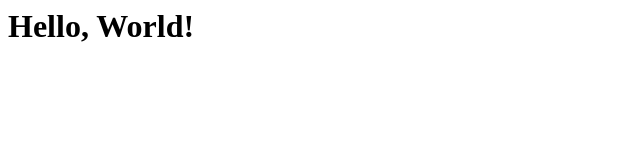
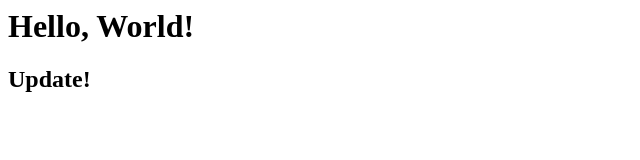
Before and after one commit to peterboyer/monotreme-example, a website: page projects/pkg-spa/index.html in a window 1280 px wide. Shown: the whole page, without its empty margins (0-640 px from the left). Drawn offline with Linux system fonts and the light colour scheme.

Commit message:
feat(pkg-spa): add update

```diff
--- a/projects/pkg-spa/index.html
+++ b/projects/pkg-spa/index.html
@@ -1 +1,2 @@
 <h1>Hello, World!</h1>
+<h2>Update!</h2>
```
